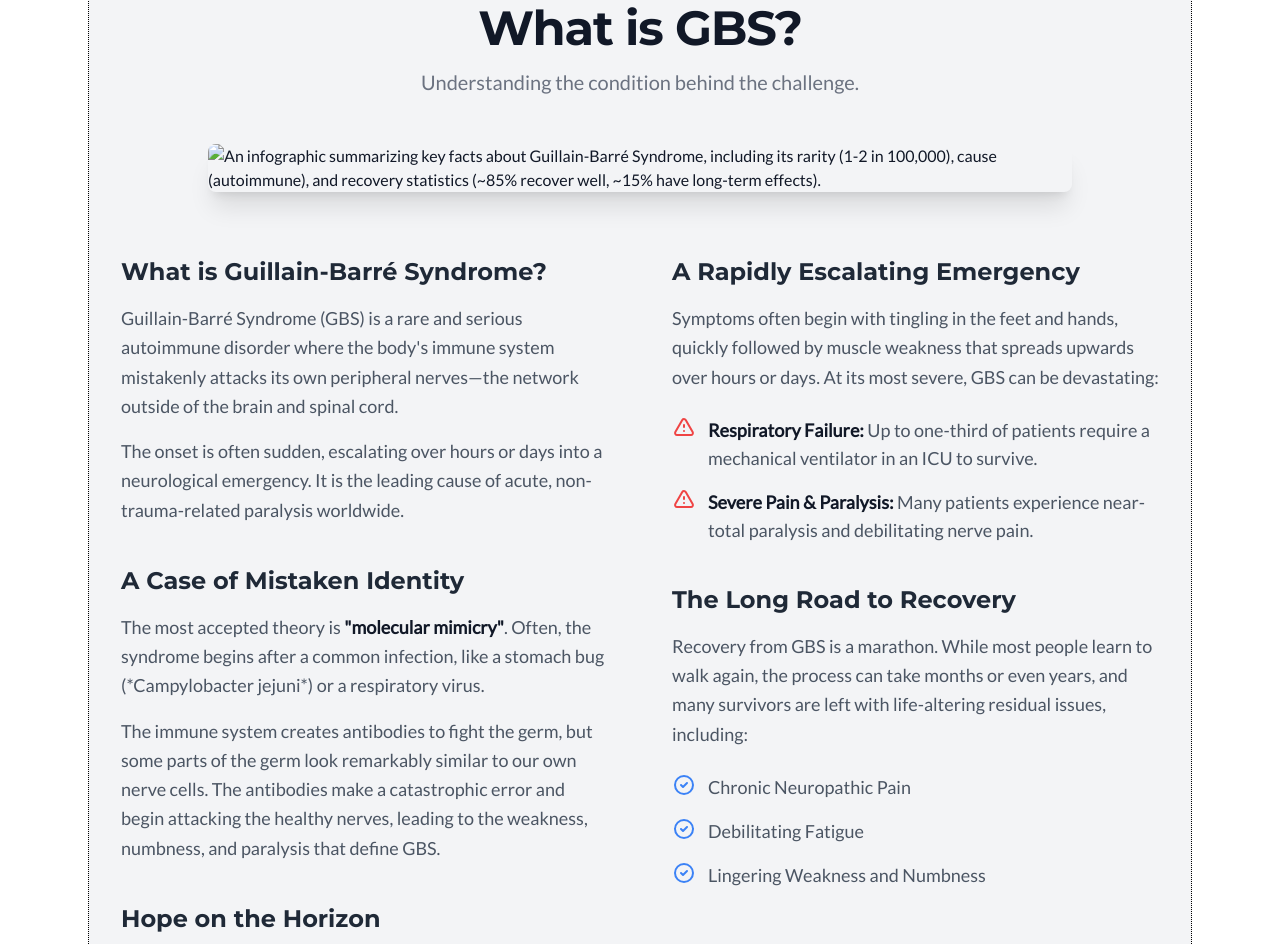
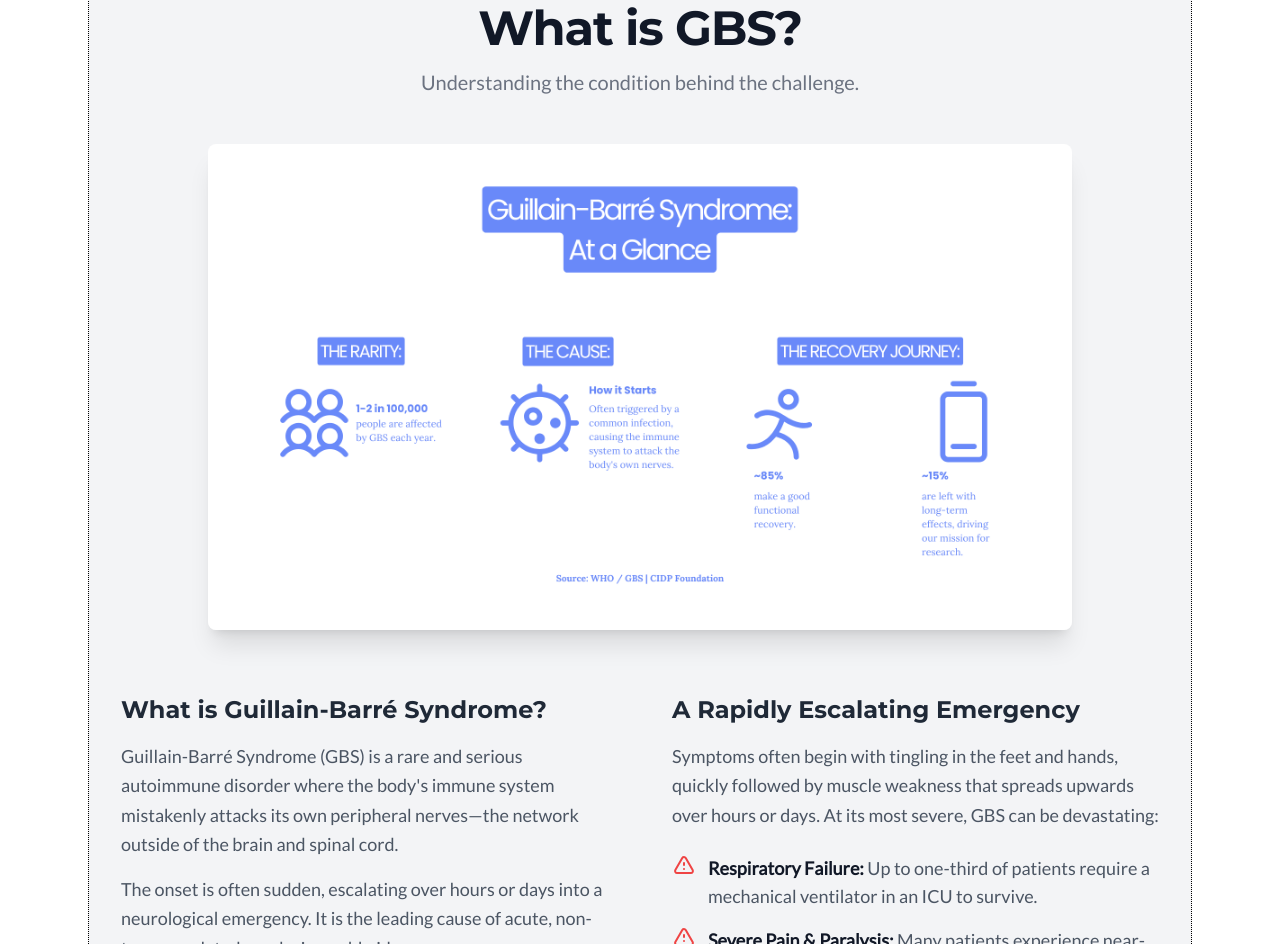
Before and after one commit to Martin-Ferrero-Thompson/test2, a plain HTML site: page es/index.html in a window 1280 px wide. Shown: the part 4253-5197 px from the top of the page. Drawn offline with nearby package versions, Linux system fonts and the light colour scheme.

Commit message:
Updated image location

```diff
--- a/es/index.html
+++ b/es/index.html
@@ -384,7 +384,7 @@
                     Understanding the condition behind the challenge.
                 </p>
                 <div class="max-w-4xl mx-auto my-12 px-4">
-                    <img src="./gbs-info.png"
+                    <img src="../gbs-info.png"
                         alt="An infographic summarizing key facts about Guillain-Barré Syndrome, including its rarity (1-2 in 100,000), cause (autoimmune), and recovery statistics (~85% recover well, ~15% have long-term effects)."
                         class="w-full h-auto rounded-lg shadow-xl">
                 </div>
```
